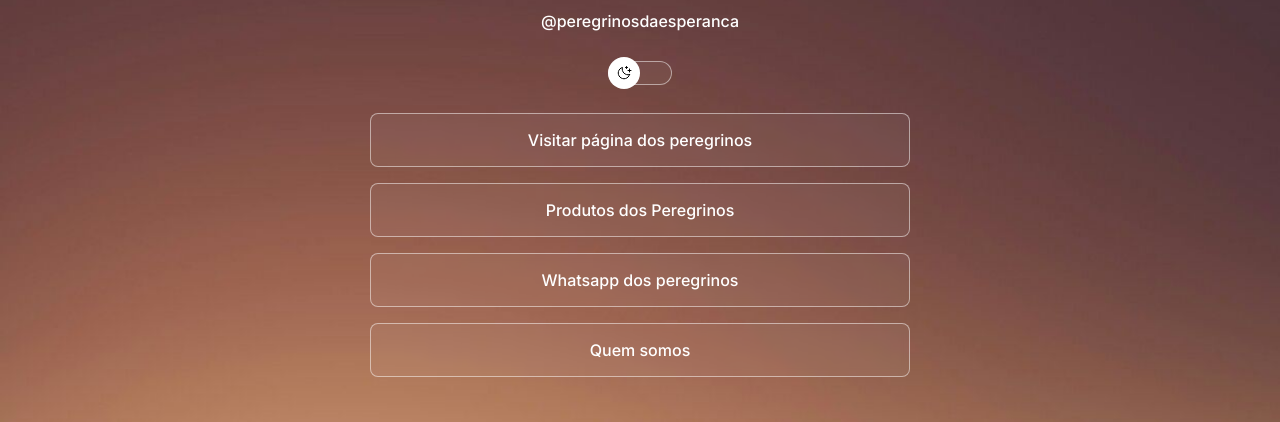
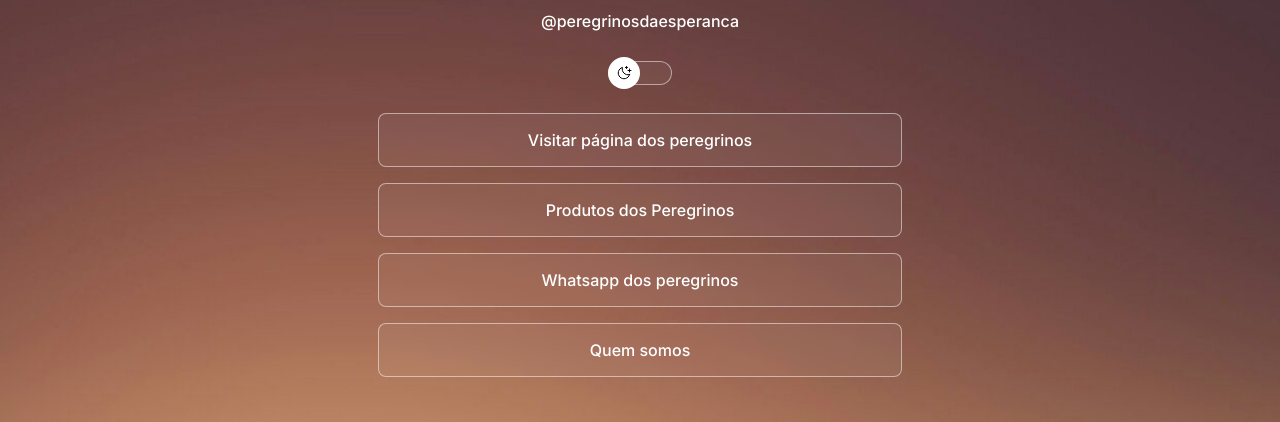
Before and after one commit to WannessaKelly/profile_links, a plain HTML site: page index.html in a window 1280 px wide. Shown: the part 241-663 px from the top of the page. Drawn offline with nearby package versions, Linux system fonts and the light colour scheme.

Commit message:
add readme

```diff
--- a/style.css
+++ b/style.css
@@ -36,7 +36,7 @@ body * {
 
 #container {
   width: 100%;
-  max-width: 588px;
+  max-width: 572px;
   margin: 56px auto 0px;
   padding: 0 24px;
 }
```
Also changed, not shown: .github/preview.jpg (added), 1 other file.
